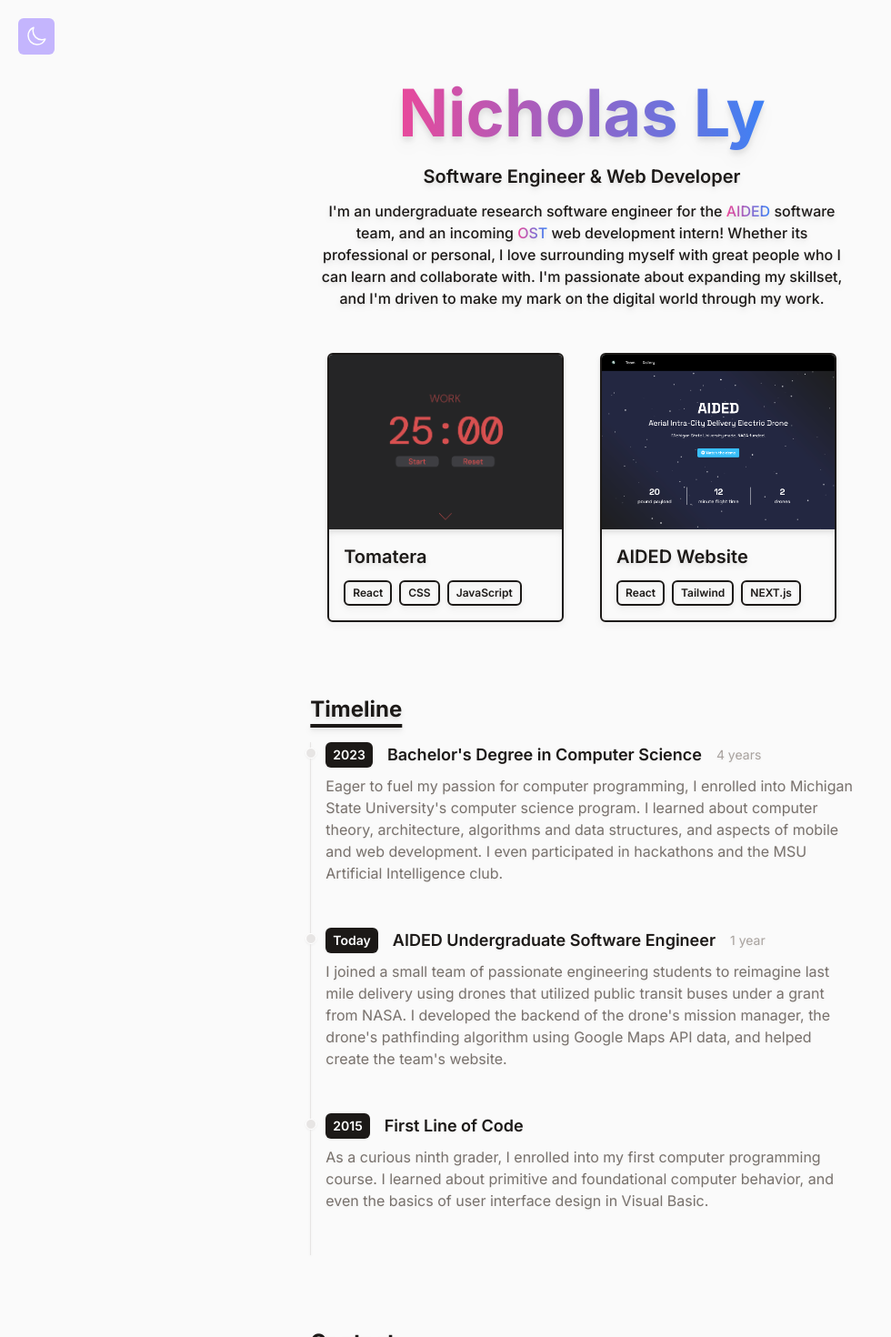
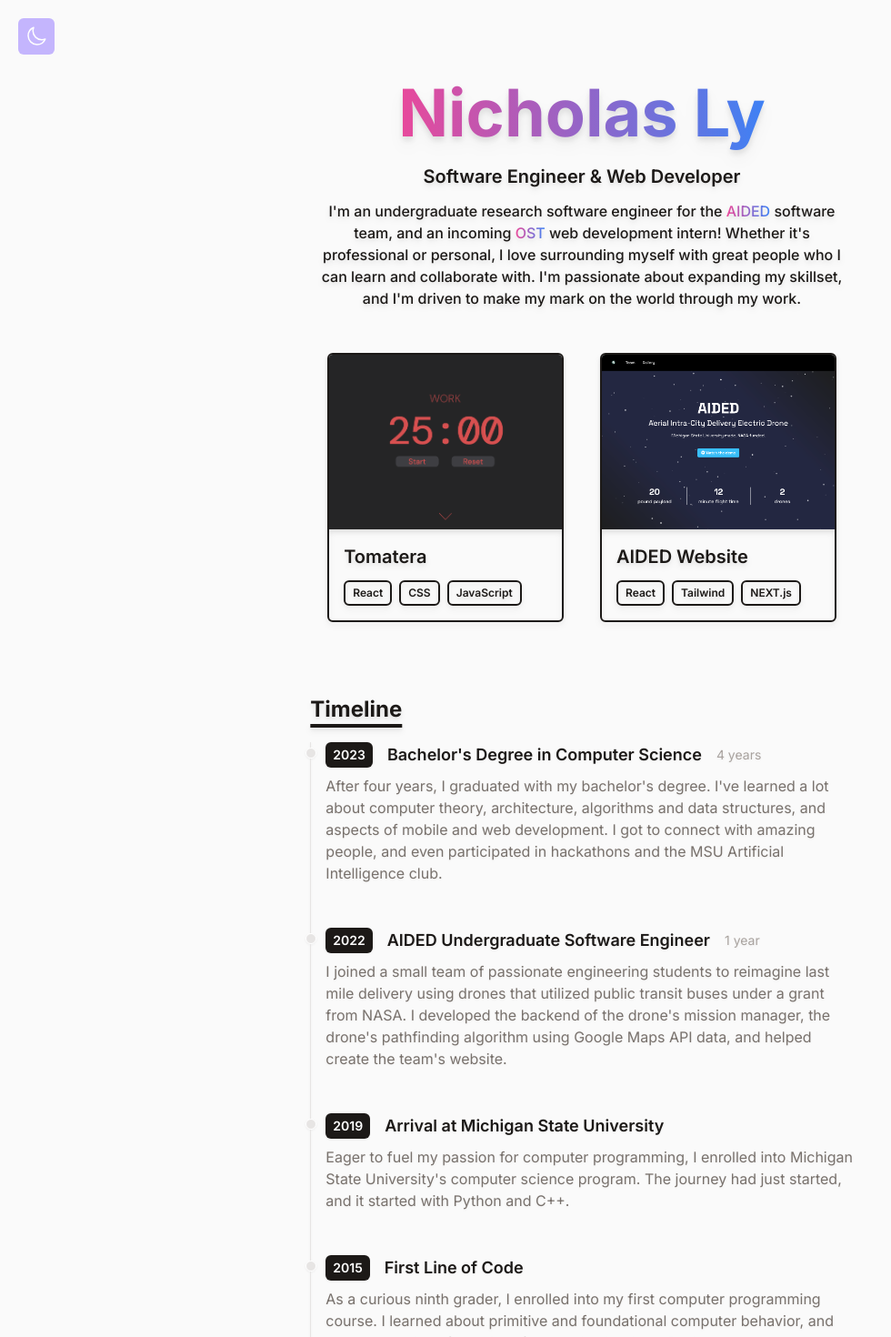
Before and after one commit to nicholasdly/personal-website, a React (Vite) app: page / in a window 1280 px wide. Shown: the top 1470 px of the page at 91% size, without its empty margins (0-980 px from the left). Built offline with nearby package versions, Linux system fonts and the light colour scheme.

Commit message:
Grammar corrections

```diff
--- a/src/components/Intro.jsx
+++ b/src/components/Intro.jsx
@@ -21,10 +21,10 @@ export default function Intro() {
                     href='https://www.ostusa.com/'
                     target='_blank'
                     rel='noreferrer noopener'>OST</a>
-                {} web development intern! Whether its professional or personal, I
+                {} web development intern! Whether it's professional or personal, I
                 love surrounding myself with great people who I can learn and collaborate with.
                 I'm passionate about expanding my skillset, and I'm driven to make my mark on the
-                digital world through my work.
+                world through my work.
             </p>
         </div>
     )
--- a/src/data/timeline.js
+++ b/src/data/timeline.js
@@ -5,14 +5,13 @@ export default [
         title: "Bachelor's Degree in Computer Science",
         duration: '4 years',
         details:
-            "Eager to fuel my passion for computer programming, I enrolled into Michigan\
-            State University's computer science program. I learned about computer theory,\
-            architecture, algorithms and data structures, and aspects of mobile and web\
-            development. I even participated in hackathons and the MSU Artificial\
-            Intelligence club."
+            "After four years, I graduated with my bachelor's degree. I've learned a lot\
+            about computer theory, architecture, algorithms and data structures, and aspects\
+            of mobile and web development. I got to connect with amazing people, and even\
+            participated in hackathons and the MSU Artificial Intelligence club."
     },
     {
-        year: 'Today',
+        year: '2022',
         title: "AIDED Undergraduate Software Engineer",
         duration: '1 year',
         details:
@@ -21,6 +20,15 @@ export default [
             NASA. I developed the backend of the drone's mission manager, the drone's\
             pathfinding algorithm using Google Maps API data, and helped create the team's\
             website."
+    },
+    {
+        year: '2019',
+        title: 'Arrival at Michigan State University',
+        duration: '',
+        details:
+            "Eager to fuel my passion for computer programming, I enrolled into Michigan\
+            State University's computer science program. The journey had just started, and\
+            it started with Python and C++."
     },
     {
         year: '2015',
```
